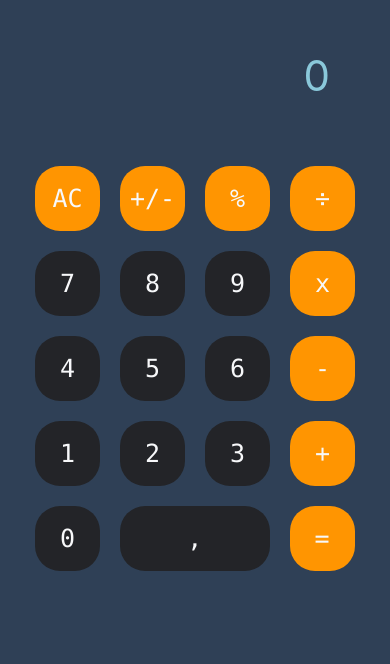
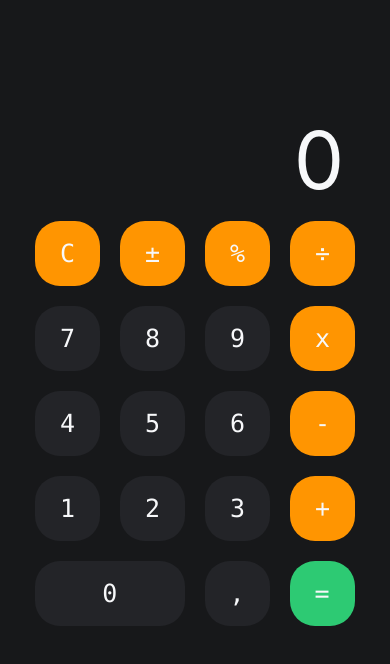
Before and after one commit to Khabazbashi/PGP-ReactNative-Basics, a React Native app: screen / in a window 390 px wide. Shown: the part 114-778 px from the top of the page. Built offline with nearby package versions, Linux system fonts and the light colour scheme.

Commit message:
Add function displayresult to alter current value and display it

```diff
--- a/App.js
+++ b/App.js
@@ -1,6 +1,6 @@
 import React, { useState } from "react";
 import { StatusBar } from 'expo-status-bar';
-import { SafeAreaView, StyleSheet, Text, View } from 'react-native';
+import { Dimensions, SafeAreaView, StyleSheet, Text, View } from 'react-native';
 import Row from './components/Row';
 import Button from './components/Button';
 import calculator, { initialState } from './utils/calculator';
@@ -9,24 +9,41 @@ import calculator, { initialState } from './utils/calculator';
 export default function App() {
 
   const [state, setState] = useState(initialState)
+  const windowText = [styles.windowText];
 
   const HandleTap = (type, value) => {
     setState(calculator(type, value, state));
   };
 
+  const displayResult = (currentValue) => {
+    if(currentValue.length > 7)
+    {
+      windowText.push(styles.windowTextReduced)
+    }
+    if(currentValue.length > 10)
+    {
+      return parseFloat(currentValue/(10**(currentValue.length-1))).toLocaleString() +
+      "e" + (currentValue.length-1)
+    }
+   return parseFloat(currentValue).toLocaleString()
+  };
+
+  //TODO division by 0
+  //TODO pressing equals multiple times
+
   return (
     <View style={styles.container}>
       <StatusBar style="auto" />
       <SafeAreaView>
-        <View  style={styles.window}>
-        <Text style={styles.windowText}>
-          {parseFloat(state.currentValue).toLocaleString()}
+        <View style={styles.window}>
+        <Text style={windowText}>
+          { displayResult(state.currentValue) }
         </Text>
         </View>
         <View style={styles.buttonContainer}>
         <Row>
-          <Button title="AC" onPress={() => HandleTap("clear")} theme="accent"></Button>
-          <Button title="+/-" onPress={() => HandleTap("invert")} theme="accent"></Button>
+          <Button title="C" onPress={() => HandleTap("clear")} theme="accent"></Button>
+          <Button title="±" onPress={() => HandleTap("invert")} theme="accent"></Button>
           <Button title="%" onPress={() => HandleTap("percentage")} theme="accent"></Button>
           <Button title="÷" onPress={() => HandleTap("operator", "/")} theme="accent"></Button>
         </Row>
@@ -49,9 +66,9 @@ export default function App() {
           <Button title="+" onPress={() => HandleTap("operator", "+")} theme="accent"></Button>
         </Row>
         <Row>
-          <Button title="0" onPress={() => HandleTap("number", 0)} ></Button>
-          <Button title="," onPress={() => HandleTap("comma", ".")} size="double" ></Button>
-          <Button title="=" onPress={() => HandleTap("operator", "=")} theme="accent"></Button>
+          <Button title="0" onPress={() => HandleTap("number", 0)} size="double"></Button>
+          <Button title="," onPress={() => HandleTap("comma", ".")}  ></Button>
+          <Button title="=" onPress={() => HandleTap("operator", "=")} theme="equal" ></Button>
         </Row>
         </View>
       </SafeAreaView>
@@ -60,31 +77,34 @@ export default function App() {
   );
 }
 
+
+
 const styles = StyleSheet.create({
   container: {
     flex: 1,
+    alignItems: "center",
     justifyContent: "center",
-    alignItems: "center",
-    backgroundColor: '#2f4056',
-    paddingLeft: 10,
-    paddingRight: 10,
+    backgroundColor: '#17181a',
   },
   window: {
-    backgroundColor: '#2f4056',
-    paddingTop: 15,
-    paddingBottom: 15,
-    marginLeft: 10,
-    marginRight: 10,
-    marginBottom: 40,
+    flex: 1,
+    width: Dimensions.get("window").width * 0.87,
+    justifyContent: "flex-end",
+    paddingHorizontal: 20,
+    marginTop: 100,
   },
   windowText: {
-    color: "#8ac8da",
-    fontSize: 42,
+    color: "#f7f8fa",
+    fontSize: 80,
     textAlign: "right",
-    paddingRight: 25,
+  },
+  windowTextReduced:{
+    fontSize: 50,
   },
   buttonContainer: {
+    flex: 3,
     justifyContent: "center",
     fontSize: 30,
+    marginVertical: 20,
   }
 });
```
